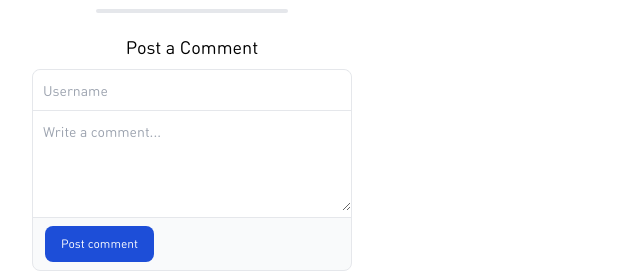
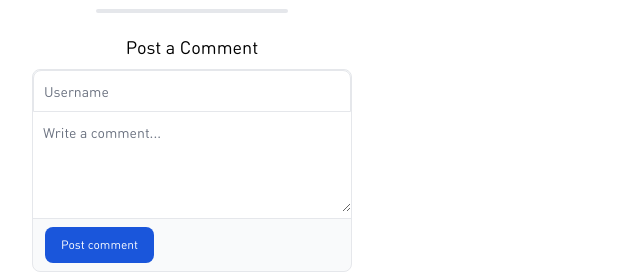
Before and after one commit to kethan1/Bias-Buster, a browser extension: page extension/main.html in a window 1280 px wide. Shown: the part 159-433 px from the top of the page, 0-640 px from the left. Drawn offline with nearby package versions, Linux system fonts and the light colour scheme; files that its build step writes are made by us from their sources; no server answers.

Commit message:
feat(extension): add flowbite

```diff
--- a/extension/main.html
+++ b/extension/main.html
@@ -3,6 +3,7 @@
   <head>
     <link rel="stylesheet" type="text/css" href="main.css" />
     <link rel="stylesheet" type="text/css" href="tailwind-build.css" />
+    <script src="./node_modules/flowbite/dist/flowbite.min.js"></script>
     <meta
       http-equiv="Content-Security-Policy"
       content="font-src *; default-src 'self' 'unsafe-inline'; script-src 'self' 'unsafe-inline'; connect-src *"
@@ -132,11 +133,11 @@
       <form class="w-5/6 mx-8">
         <div class="mb-4 border border-gray-200 rounded-lg bg-gray-50">
           <div>
-            <label for="username" class="sr-only">Your uesrname</label>
+            <label for="username" class="sr-only">Your username</label>
             <input
               type="text"
               id="username"
-              class="bg-white border-b text-gray-900 text-sm rounded-t-lg block w-full p-2.5"
+              class="bg-white border-b border-gray-200 text-gray-900 text-sm rounded-t-lg block w-full p-2.5"
               placeholder="Username"
               required
             />
--- a/extension/package.json
+++ b/extension/package.json
@@ -5,5 +5,8 @@
   },
   "devDependencies": {
     "tailwindcss": "^3.4.1"
+  },
+  "dependencies": {
+    "flowbite": "^2.2.1"
   }
 }
--- a/extension/tailwind.config.js
+++ b/extension/tailwind.config.js
@@ -2,9 +2,12 @@
 module.exports = {
   content: [
     "./*.{html,js}",
+    "./node_modules/flowbite/**/*.js"
   ],
   theme: {
     extend: {},
   },
-  plugins: [],
+  plugins: [
+    require('flowbite/plugin'),
+  ],
 }
```
Also changed, not shown: 1 other file.
